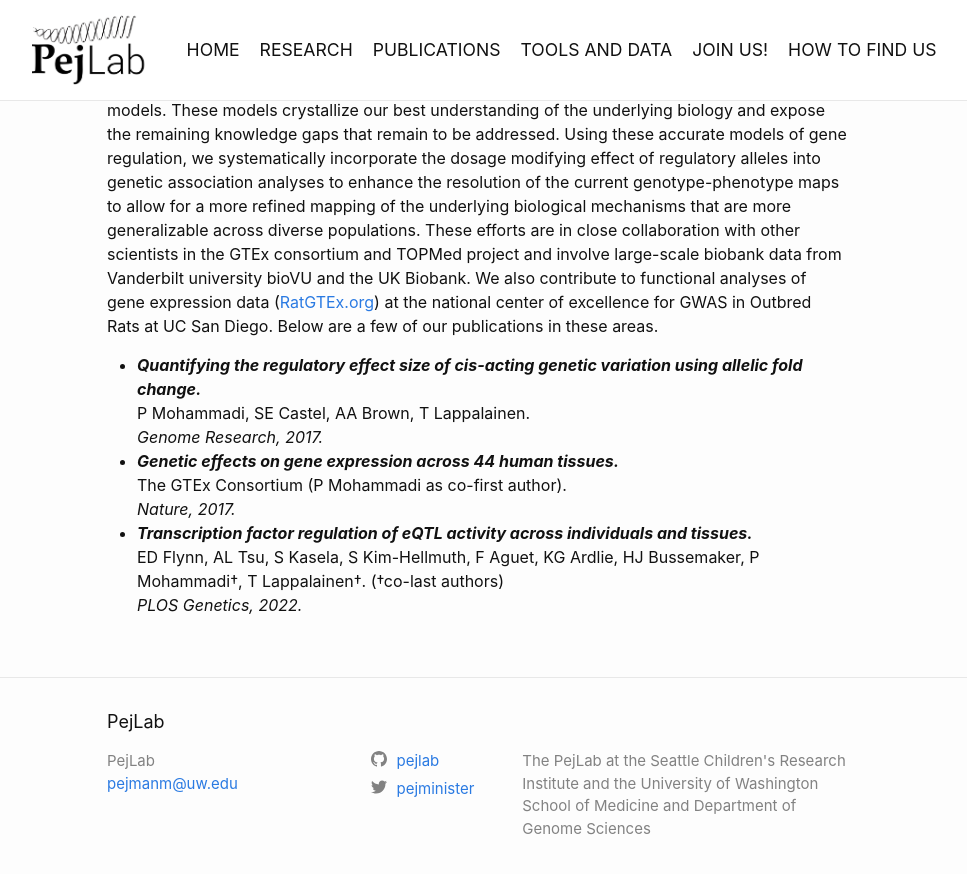
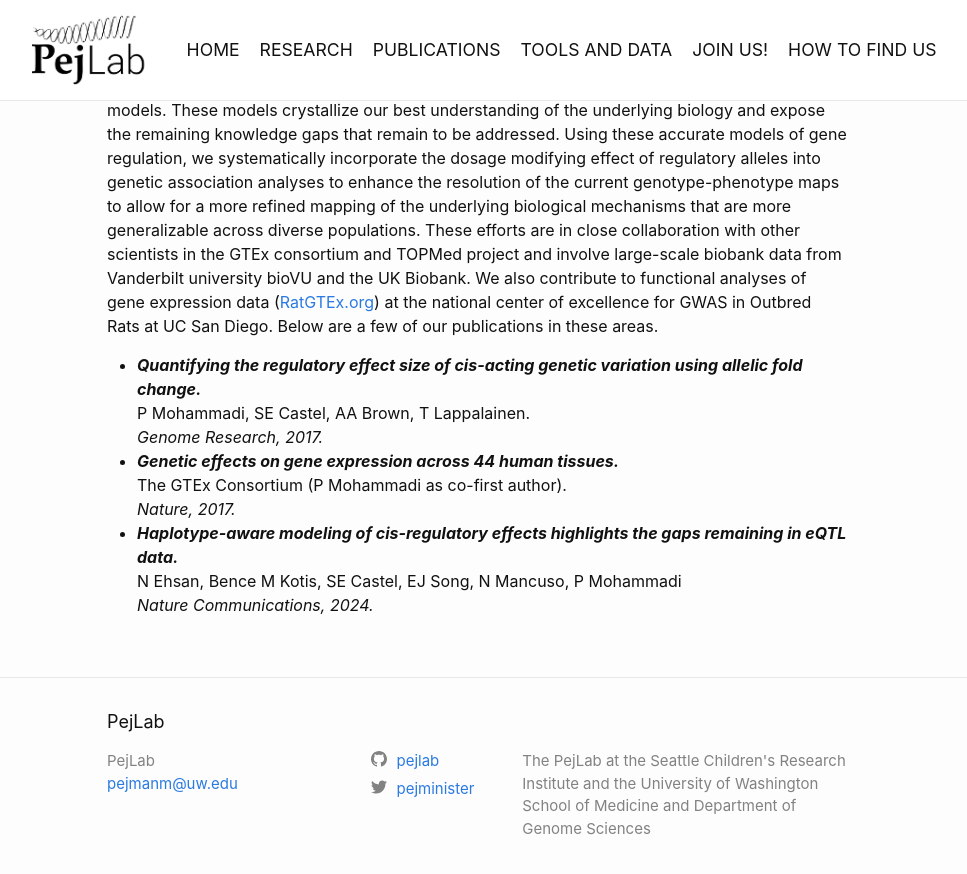
Before and after one commit to PejLab/pejlab.github.io, a Jekyll site: the page built from research.md, in a window 1280 px wide and 900 px high, scrolled down 2122 px. Shown: the top 874 px of the window, without its empty margins (163-1130 px from the left). Built offline with Jekyll 4.4.1, drawn with Linux system fonts in a browser that asks for light colours.

Commit message:
Update research.md
added navas paper

```diff
--- a/research.md
+++ b/research.md
@@ -31,6 +31,6 @@ P Mohammadi, SE Castel, AA Brown, T Lappalainen.<br>
 - ***Genetic effects on gene expression across 44 human tissues.***<br>
 The GTEx Consortium (P Mohammadi as co-first author).<br>
 *Nature, 2017.*
-- ***Transcription factor regulation of eQTL activity across individuals and tissues.***<br>
-ED Flynn, AL Tsu, S Kasela, S Kim-Hellmuth, F Aguet, KG Ardlie, HJ Bussemaker, P Mohammadi†, T Lappalainen†. (†co-last authors)<br>
-*PLOS Genetics, 2022.*
+- ***Haplotype-aware modeling of cis-regulatory effects highlights the gaps remaining in eQTL data.***<br>
+N Ehsan, Bence M Kotis, SE Castel, EJ Song, N Mancuso, P Mohammadi<br>
+*Nature Communications, 2024.*
```
